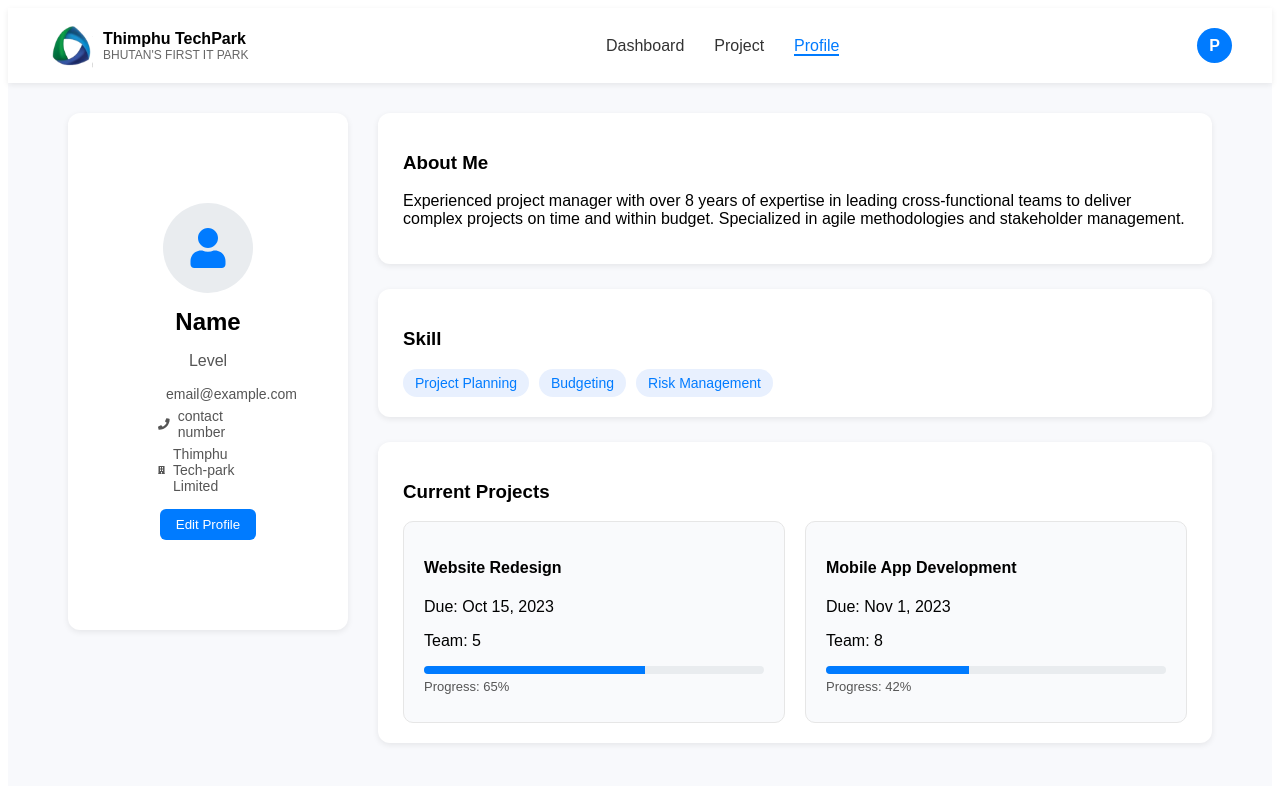
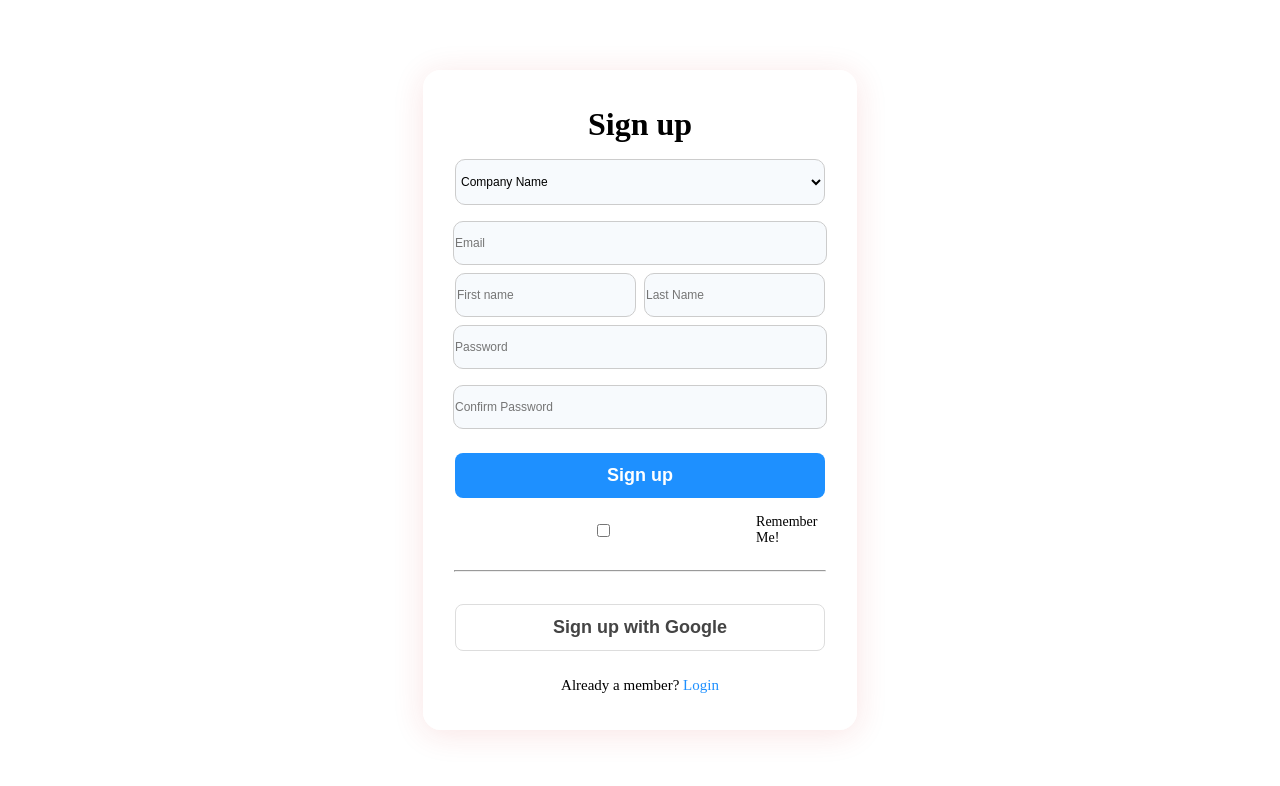
Before and after one commit to Yesheylhaden/Project_Management_System, a React (Vite) app: page / in a window 1280 px wide. Shown: the top 786 px of the page. Built offline with nearby package versions, Linux system fonts and the light colour scheme.

Commit message:
main chnage

```diff
--- a/src/main.jsx
+++ b/src/main.jsx
@@ -2,18 +2,26 @@ import { StrictMode } from "react";
 import { createRoot } from "react-dom/client";
 import { BrowserRouter as Router, Routes, Route } from "react-router-dom";
 
+import AdminDashboard from "./AdminDashboard.jsx";
+import AdminProfile from "./AdminProfile.jsx";
 import ManagerDashboard from "./ManagerDashboard.jsx";
 import ManagerProfile from "./ManagerProfile.jsx";
+import Signup from "./signup.jsx";
+
 
 createRoot(document.getElementById("root")).render(
   <StrictMode>
     <Router>
       <Routes>
-        {/* Default route shows ManagerProfile */}
-        <Route path="/" element={<ManagerProfile />} />
+        {/* Default route shows profile */}
+        <Route path="/" element={<Signup />} />
+         <Route path="/adminProfile" element={<AdminProfile/>} />
+         <Route path="/managerProfile" element={<ManagerProfile />} />
 
         {/* Dashboard route */}
-        <Route path="/ManagerDashboard" element={<ManagerDashboard />} />
+        <Route path="/adminDashboard" element={<AdminDashboard />} />
+        <Route path="/managerDashboard" element={<ManagerDashboard />} />
+
       </Routes>
     </Router>
   </StrictMode>
```
